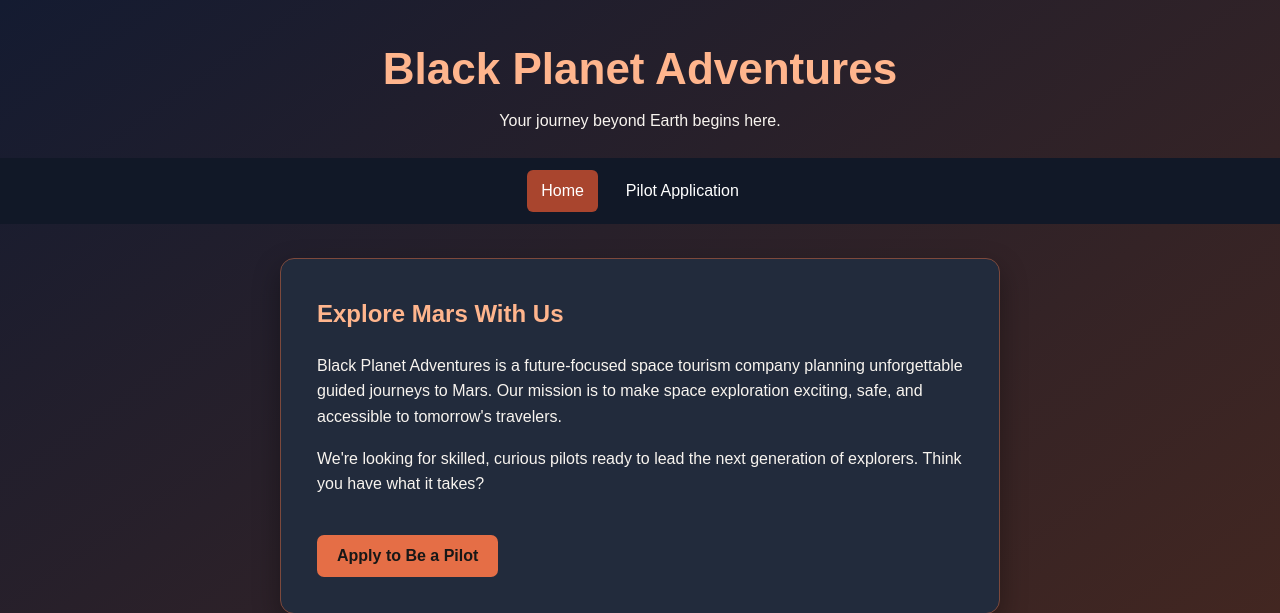
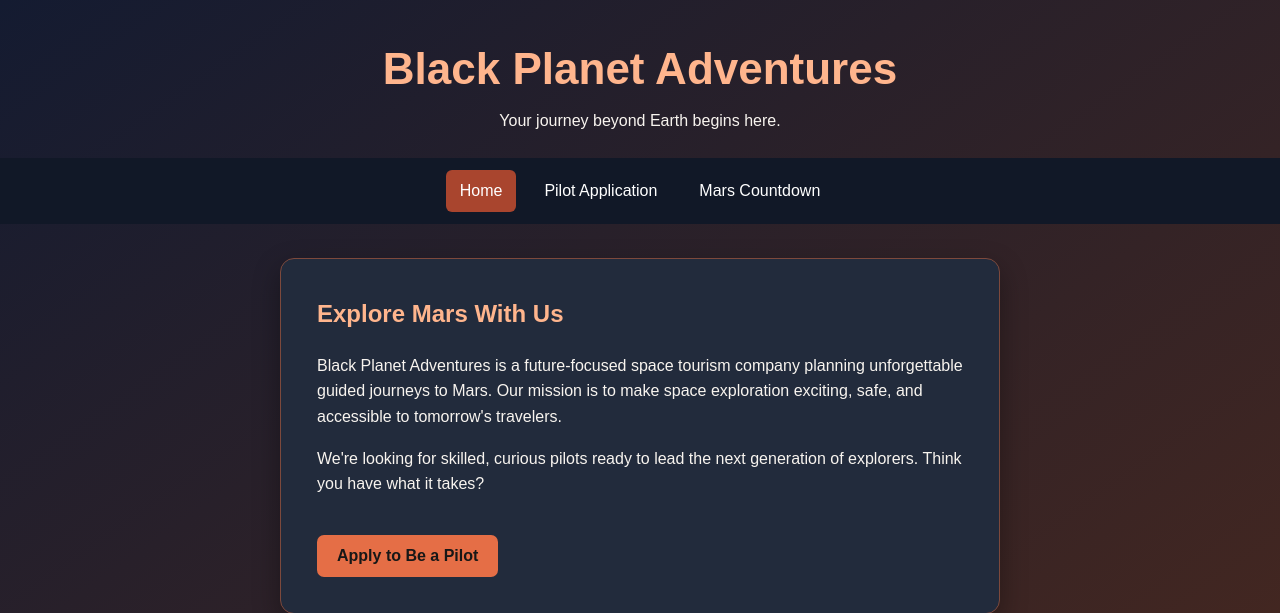
Before and after one commit to Aivey1/-UAT-Web-Developments, a PHP site: page /Black-Planet-Adventures/index.php in a window 1280 px wide. Shown: the top 613 px of the page. Run offline with PHP 8.4, Linux system fonts and the light colour scheme.

Commit message:
Link Mars countdown and style timer

```diff
--- a/Black-Planet-Adventures/index.php
+++ b/Black-Planet-Adventures/index.php
@@ -9,7 +9,7 @@
 </head>
 <body>
 <header><h1>Black Planet Adventures</h1><p>Your journey beyond Earth begins here.</p></header>
-<nav aria-label="Main navigation"><a href="index.php" aria-current="page">Home</a><a href="application.php">Pilot Application</a></nav>
+<nav aria-label="Main navigation"><a href="index.php" aria-current="page">Home</a><a href="application.php">Pilot Application</a><a href="countdown.php">Mars Countdown</a></nav>
 <main class="panel">
   <h2>Explore Mars With Us</h2>
   <p>Black Planet Adventures is a future-focused space tourism company planning unforgettable guided journeys to Mars. Our mission is to make space exploration exciting, safe, and accessible to tomorrow's travelers.</p>
```
